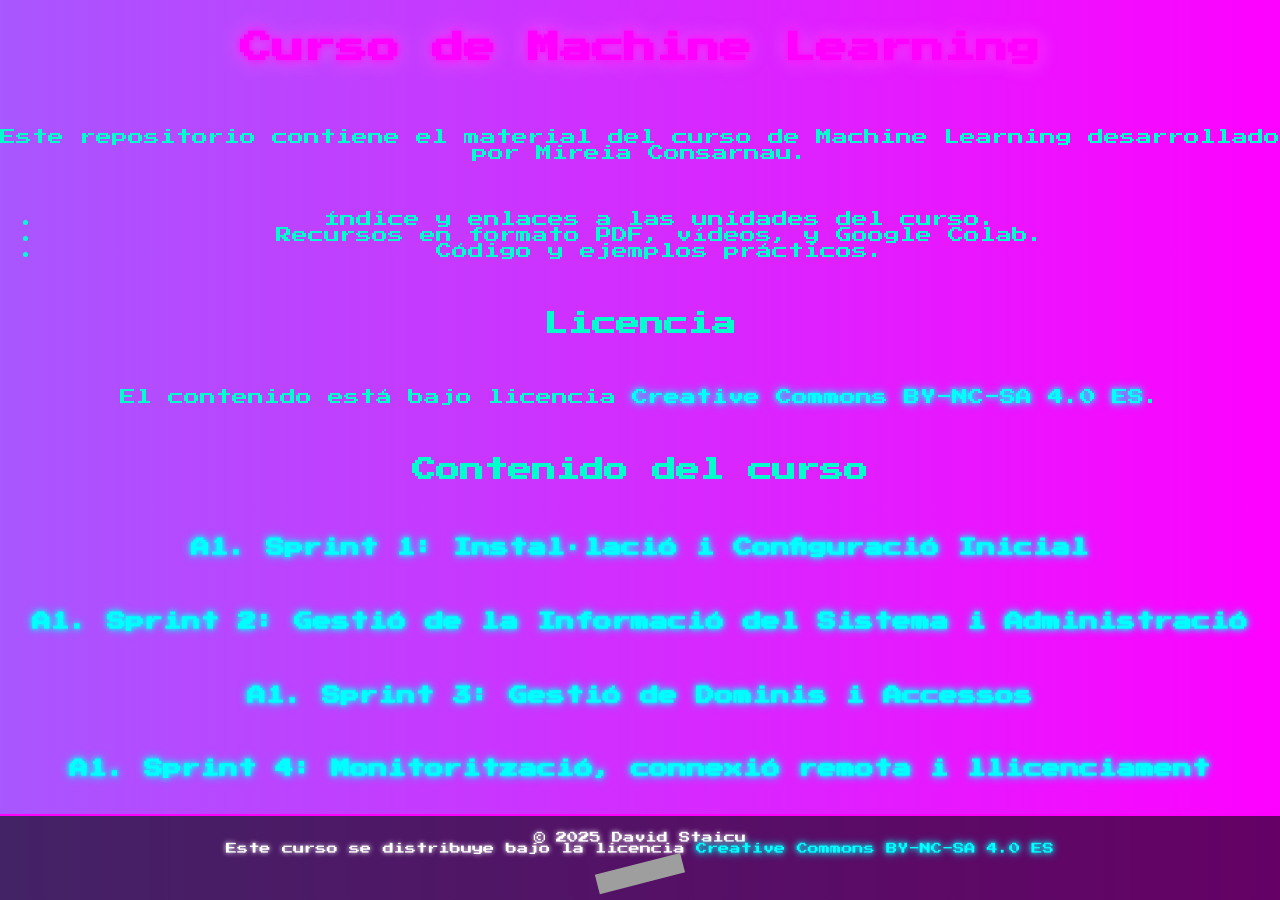
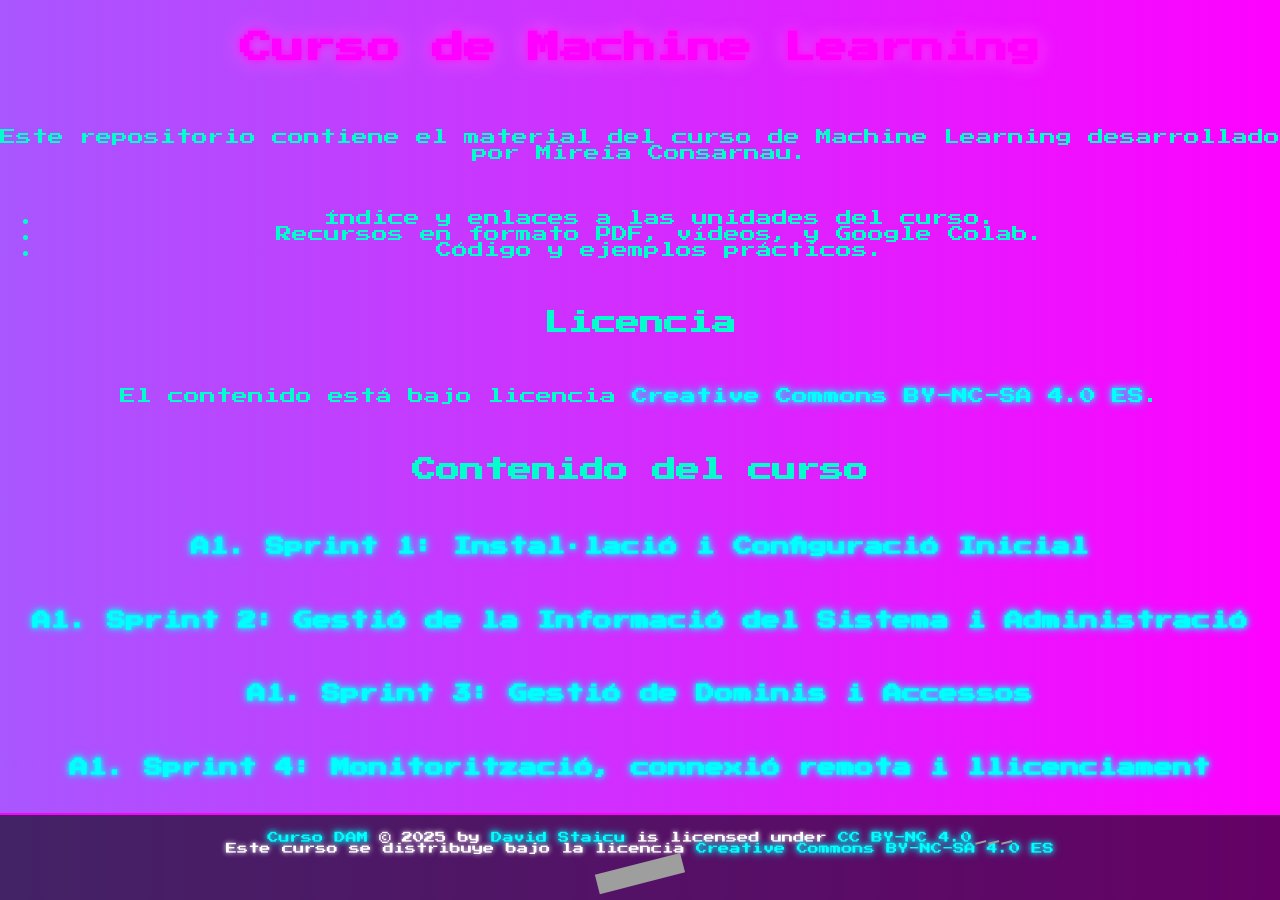
Before and after one commit to davidstaicu-dev/SIPJ1, a Jekyll site: the page built from index.md, in a window 1280 px wide. Built offline with Jekyll 4.4.1, drawn with Linux system fonts in a browser that asks for light colours; grey boxes are pictures that could not be loaded.

Commit message:
Update default.html

```diff
--- a/_layouts/default.html
+++ b/_layouts/default.html
@@ -13,7 +13,7 @@
   {{ content }}
 
   <footer class="license">
-    © 2025 David Staicu
+    <a href="https://github.com/davidstaicu-dev/SIPJ1">Curso DAM</a> © 2025 by <a href="https://github.com/davidstaicu-dev">David Staicu</a> is licensed under <a href="https://creativecommons.org/licenses/by-nc/4.0/">CC BY-NC 4.0</a><img src="https://mirrors.creativecommons.org/presskit/icons/cc.svg" alt="" style="max-width: 1em;max-height:1em;margin-left: .2em;"><img src="https://mirrors.creativecommons.org/presskit/icons/by.svg" alt="" style="max-width: 1em;max-height:1em;margin-left: .2em;"><img src="https://mirrors.creativecommons.org/presskit/icons/nc.svg" alt="" style="max-width: 1em;max-height:1em;margin-left: .2em;">
     <br/>
     Este curso se distribuye bajo la licencia
     <a href="https://creativecommons.org/licenses/by-nc-sa/4.0/deed.es">Creative Commons BY-NC-SA 4.0 ES </a>
```
